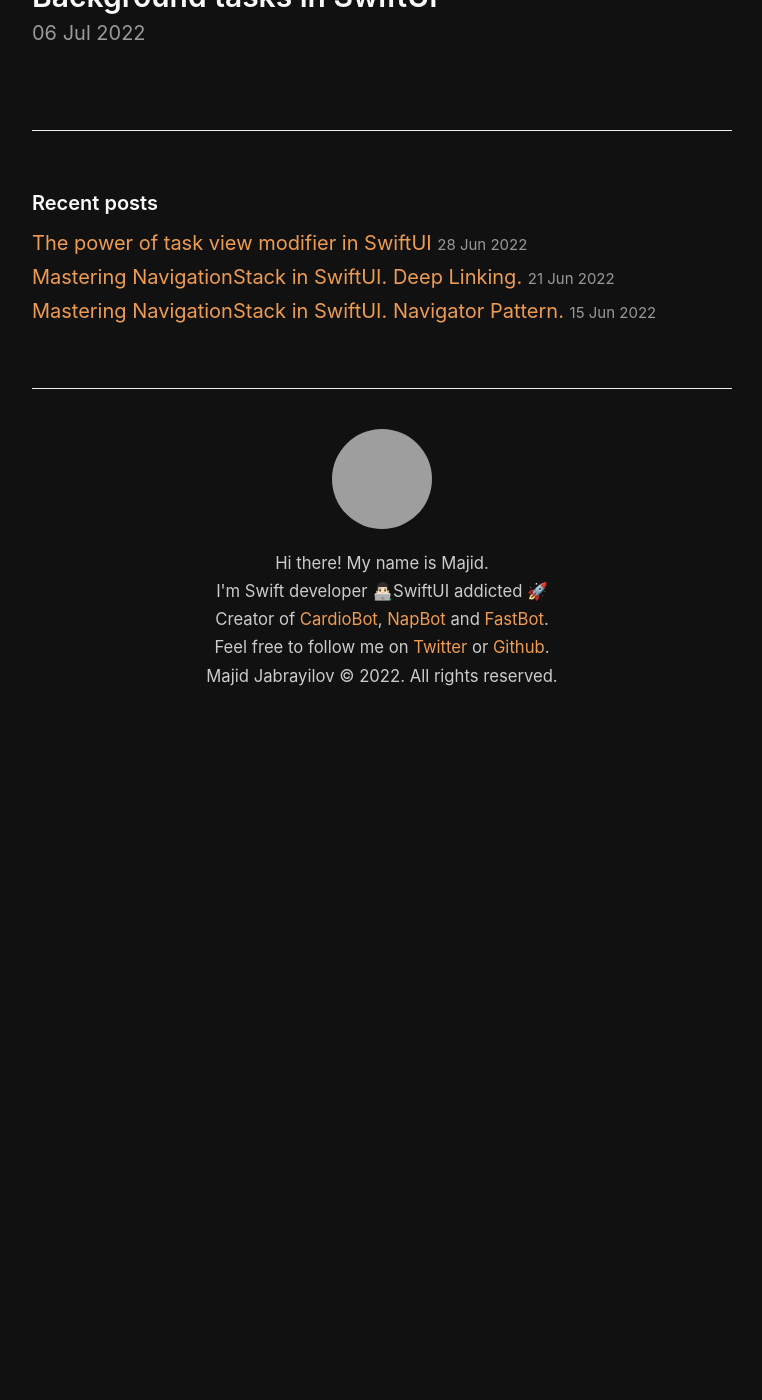
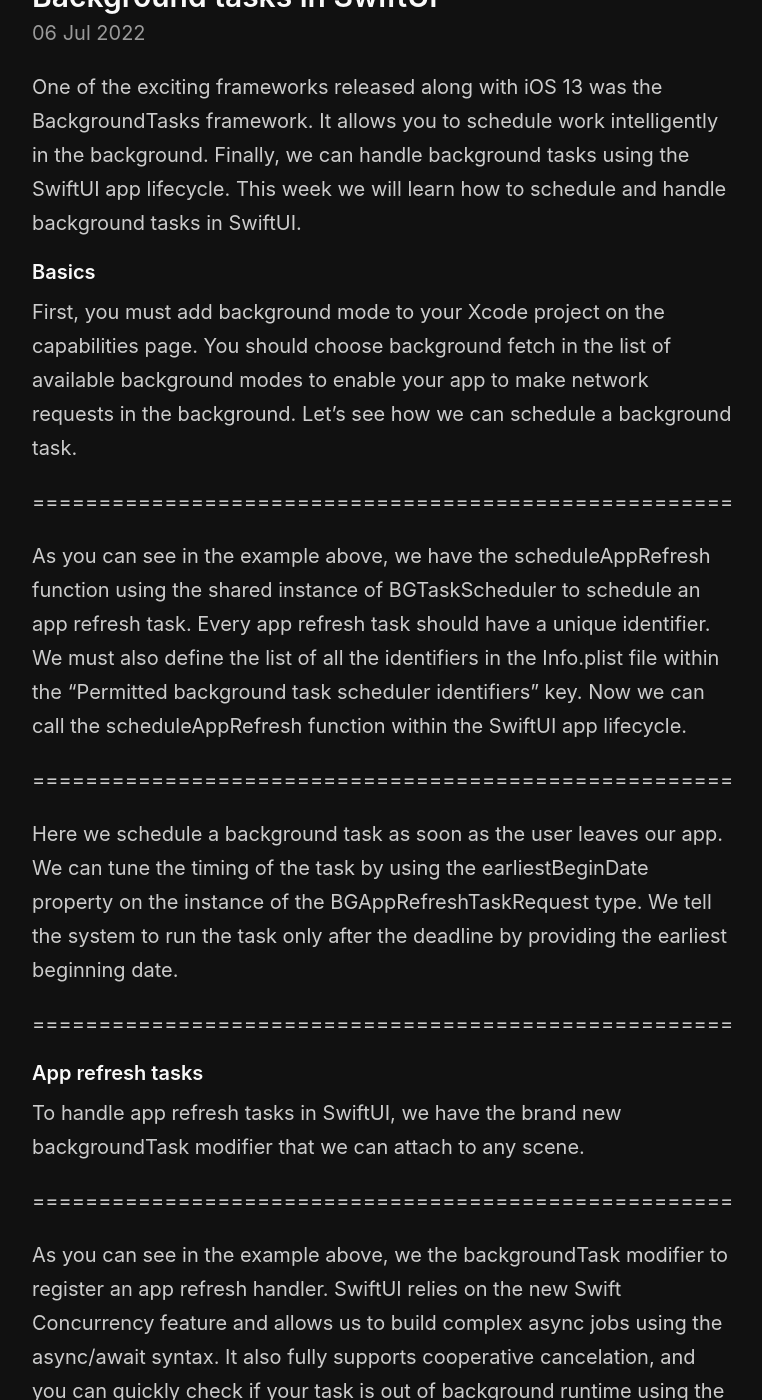
Before and after one commit to mecid/mecid.github.io, a Jekyll site: the page built from _posts/2022-07-06-background-tasks-in-swiftui.md, in a window 1280 px wide and 1400 px high, scrolled down 206 px, cut to the strip 0-1400 px from the top of the window. Shown: the whole strip, without its empty margins (258-1020 px from the left). Built offline with Jekyll 4.4.1, drawn with Linux system fonts in a browser that asks for light colours; before the commit the page ends 936 px from its top, so only the background shows below that; some of the changed text lies outside the part shown; grey boxes are pictures that could not be loaded.

Commit message:
bg task post content added

```diff
--- a/_posts/2022-07-06-background-tasks-in-swiftui.md
+++ b/_posts/2022-07-06-background-tasks-in-swiftui.md
@@ -2,3 +2,40 @@
 title: Background tasks in SwiftUI
 layout: post
 ---
+One of the exciting frameworks released along with iOS 13 was the BackgroundTasks framework. It allows you to schedule work intelligently in the background. Finally, we can handle background tasks using the SwiftUI app lifecycle. This week we will learn how to schedule and handle background tasks in SwiftUI.
+
+#### Basics
+First, you must add background mode to your Xcode project on the capabilities page. You should choose background fetch in the list of available background modes to enable your app to make network requests in the background. Let's see how we can schedule a background task.
+
+=====================================================
+
+As you can see in the example above, we have the scheduleAppRefresh function using the shared instance of BGTaskScheduler to schedule an app refresh task. Every app refresh task should have a unique identifier. We must also define the list of all the identifiers in the Info.plist file within the "Permitted background task scheduler identifiers" key. Now we can call the scheduleAppRefresh function within the SwiftUI app lifecycle.
+
+=====================================================
+
+Here we schedule a background task as soon as the user leaves our app. We can tune the timing of the task by using the earliestBeginDate property on the instance of the BGAppRefreshTaskRequest type. We tell the system to run the task only after the deadline by providing the earliest beginning date.
+
+=====================================================
+
+#### App refresh tasks
+To handle app refresh tasks in SwiftUI, we have the brand new backgroundTask modifier that we can attach to any scene.
+
+=====================================================
+
+As you can see in the example above, we the backgroundTask modifier to register an app refresh handler. SwiftUI relies on the new Swift Concurrency feature and allows us to build complex async jobs using the async/await syntax. It also fully supports cooperative cancelation, and you can quickly check if your task is out of background runtime using the static isCancelled property on the Task type.
+
+#### URLSession tasks
+Whenever you need a long-running task like downloading a file, you should use an instance of URLSession with background configuration. In this case, you can handle task suspension and continue your work later.
+
+=====================================================
+
+In the example above, we create an instance of URLSession with the background configuration. We also use the withTaskCancellationHandler function allowing us to handle task cancellation. Whenever our task is canceled, we create a download task that will be saved by the system and run later.
+
+=====================================================
+
+We can handle events from the URLSession with background configuration by using the backgroundTask modifier with the particular identifier.
+
+=====================================================
+
+#### Conclusion
+Today we learned how to use the BackgroundTasks framework in SwiftUI by leveraging the power of the new Swift Concurrency feature.
```
